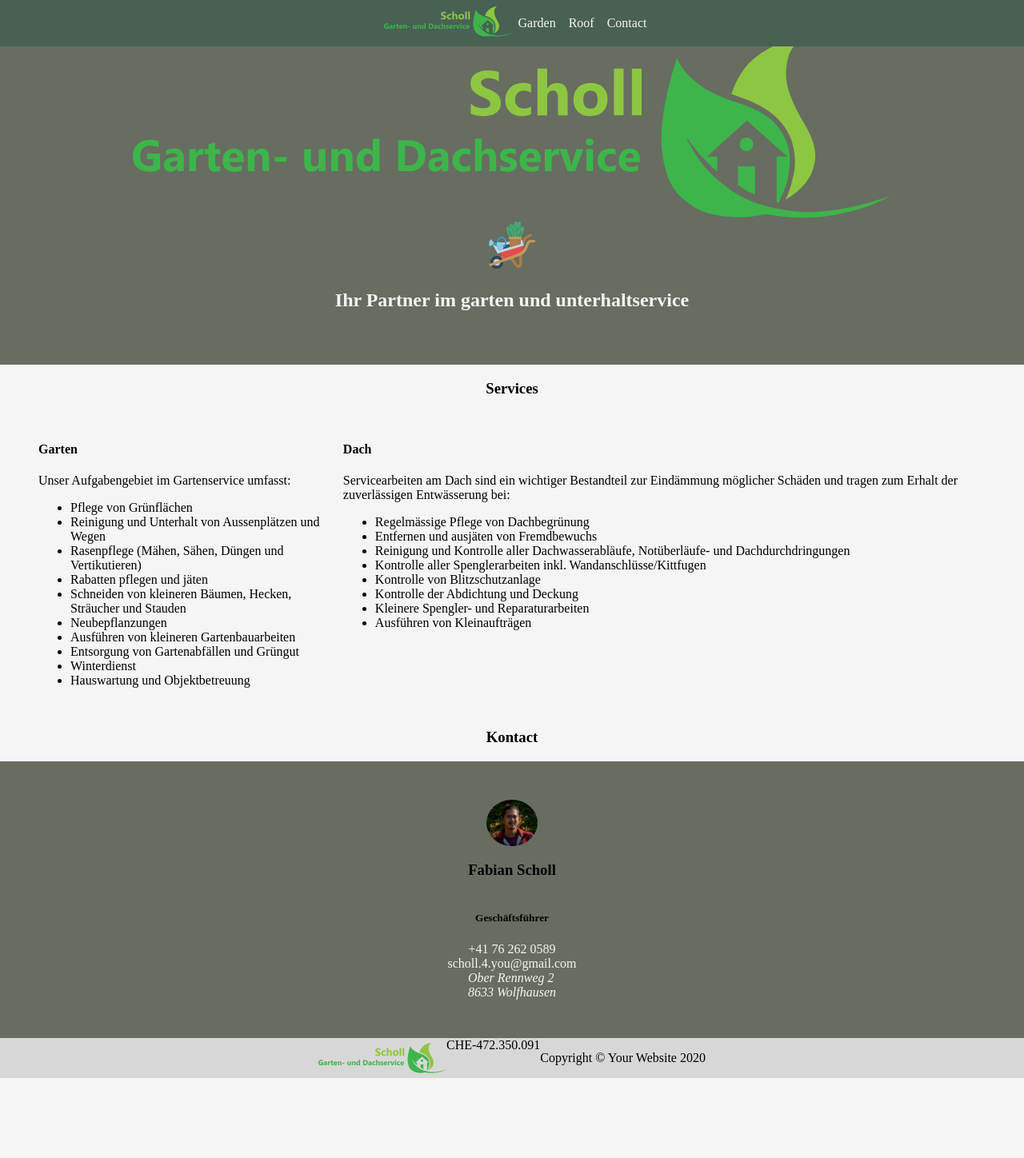
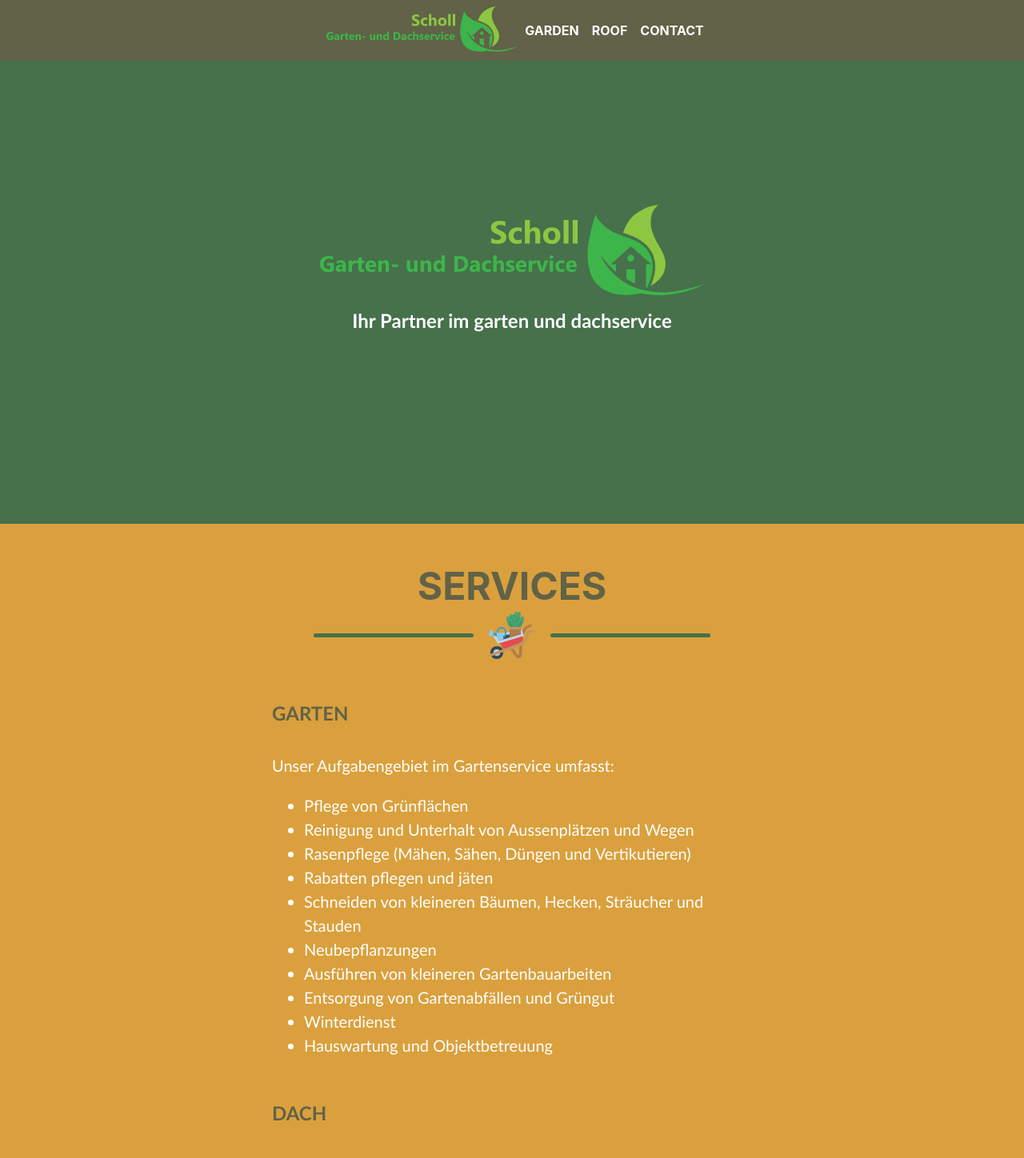
Before and after one commit to shivy108/schollNext, a Next.js app: page / in a window 1280 px wide. Shown: the top 1448 px of the page at 80% size. Before the commit the page ends 1348 px from the top, so only its background shows below. Built offline with nearby package versions, Linux system fonts and the light colour scheme.

Commit message:
style refine

```diff
--- a/pages/index.jsx
+++ b/pages/index.jsx
@@ -29,12 +29,11 @@ export default function Home() {
           <a href="#pageTop">
             <img className="nav-logo" src="../assets/SVGLogo.svg" alt="" />
           </a>
-          <div className="nav-links">
+
           <div className="nav-menu-links">
             <a href="#garden">Garden</a>
             <a href="#roof">Roof</a>
             <a href="#contact">Contact</a>
-            </div>
           </div>
         </div>
       </nav>
@@ -47,12 +46,17 @@ export default function Home() {
           src="../assets/SVGLogo.svg"
           alt="Scholl Garten- und Dachservice"
         />
-        <img className="wheel-barrow" src="../assets/wheelbarrow.svg" alt="" />
-        <h2 className="subtitle">Ihr Partner im garten und unterhaltservice</h2>
+        <h2 className="subtitle">Ihr Partner im garten und dachservice</h2>
       </div>
 
       {/* Services  */}
       <h3 className="card-title">Services</h3>
+      <div className="title-wrapper">
+        <div className="line-left"></div>
+        <img className="wheel-barrow" src="../assets/wheelbarrow.svg" alt="" />
+        <div className="line-right"></div>
+      </div>
+
       <div className="split-container">
         <p className="garden">
           <h4>Garten</h4>
@@ -97,11 +101,21 @@ export default function Home() {
         </p>
       </div>
       {/* contact  */}
+
+      <div className="container-contact">
         <h3 className="card-title">Kontact</h3>
-      <div className="container">
+        <div className="title-wrapper">
+          <div className="line-left"></div>
+          <img
+            className="wheel-barrow"
+            src="../assets/wheelbarrow.svg"
+            alt=""
+          />
+          <div className="line-right"></div>
+        </div>
         <img className="fäbi" src="../assets/pic.jpg" alt="" />
         <h3 className="avatar_name">Fabian Scholl</h3>
-        <h5 className="avatar_title">Geschäftsführer</h5>
+        <p className="contact">
           <div>
             <a href="tel:+4172620589">+41 76 262 0589</a>
           </div>
@@ -117,11 +131,13 @@ export default function Home() {
               Ober Rennweg 2<br /> 8633 Wolfhausen
             </a>
           </address>
+        </p>
       </div>
       <footer>
         <img className="nav-logo" src="../assets/SVGLogo.svg" alt="" />
-        <div>CHE-472.350.091</div>
+
         <p>Copyright © Your Website 2020</p>
+        <p>CHE-472.350.091</p>
       </footer>
     </>
   );
--- a/style.scss
+++ b/style.scss
@@ -1,14 +1,66 @@
-$primary: #486153;
-$secondary: rgb(103, 109, 96);
-$font1: whitesmoke;
-$font2: rgba(100, 96, 96, 0.2);
+$primary: #616247;
+$secondary: #46714b;
+$font1: #ffffff;
+$background: #daa03d;
+$font2: #444432;
+
+@font-face {
+  font-family: "SB Body";
+  font-style: italic;
+  font-weight: 400;
+  src: local("Lato Italic"), local("Lato-Italic"),
+    url(https://fonts.gstatic.com/s/lato/v16/S6u8w4BMUTPHjxsAXC-qNiXg7Q.woff2)
+      format("woff2");
+  unicode-range: U+0000-00FF, U+0131, U+0152-0153, U+02BB-02BC, U+02C6, U+02DA,
+    U+02DC, U+2000-206F, U+2074, U+20AC, U+2122, U+2191, U+2193, U+2212, U+2215,
+    U+FEFF, U+FFFD;
+}
+/* latin */
+@font-face {
+  font-family: "SB Body";
+  font-style: italic;
+  font-weight: 700;
+  src: local("Lato Bold Italic"), local("Lato-BoldItalic"),
+    url(https://fonts.gstatic.com/s/lato/v16/S6u_w4BMUTPHjxsI5wq_Gwftx9897g.woff2)
+      format("woff2");
+  unicode-range: U+0000-00FF, U+0131, U+0152-0153, U+02BB-02BC, U+02C6, U+02DA,
+    U+02DC, U+2000-206F, U+2074, U+20AC, U+2122, U+2191, U+2193, U+2212, U+2215,
+    U+FEFF, U+FFFD;
+}
+/* latin */
+@font-face {
+  font-family: "SB Body";
+  font-style: normal;
+  font-weight: 400;
+  src: local("Lato Regular"), local("Lato-Regular"),
+    url(https://fonts.gstatic.com/s/lato/v16/S6uyw4BMUTPHjx4wXiWtFCc.woff2)
+      format("woff2");
+  unicode-range: U+0000-00FF, U+0131, U+0152-0153, U+02BB-02BC, U+02C6, U+02DA,
+    U+02DC, U+2000-206F, U+2074, U+20AC, U+2122, U+2191, U+2193, U+2212, U+2215,
+    U+FEFF, U+FFFD;
+}
+/* latin */
+@font-face {
+  font-family: "SB Body";
+  font-style: normal;
+  font-weight: 700;
+  src: local("Lato Bold"), local("Lato-Bold"),
+    url(https://fonts.gstatic.com/s/lato/v16/S6u9w4BMUTPHh6UVSwiPGQ3q5d0.woff2)
+      format("woff2");
+  unicode-range: U+0000-00FF, U+0131, U+0152-0153, U+02BB-02BC, U+02C6, U+02DA,
+    U+02DC, U+2000-206F, U+2074, U+20AC, U+2122, U+2191, U+2193, U+2212, U+2215,
+    U+FEFF, U+FFFD;
+}
 
 body {
   margin: 0;
   padding: 0;
   height: 100%;
   box-sizing: border-box;
-  background-color: $font1;
+  background-color: $background;
+  font-family: "SB Body", -apple-system, BlinkMacSystemFont, "Segoe UI", Roboto,
+    "Helvetica Neue", Arial, "Noto Sans", sans-serif, "Apple Color Emoji",
+    "Segoe UI Emoji", "Segoe UI Symbol", "Noto Color Emoji";
 }
 
 .nav {
@@ -26,11 +78,17 @@ a {
   color: $font1;
 }
 .nav-logo {
-  width: 10rem;
+  width: 15rem;
 }
 .nav-menu-links {
   display: flex;
+  font-family: "SB Heading", -apple-system, BlinkMacSystemFont, "Segoe UI",
+    Roboto, "Helvetica Neue", Arial, "Noto Sans", sans-serif,
+    "Apple Color Emoji", "Segoe UI Emoji", "Segoe UI Symbol", "Noto Color Emoji";
   justify-content: center;
+  font-size: 1rem;
+  text-transform: uppercase;
+  font-weight: bold;
   a {
     margin: 0.5rem;
   }
@@ -38,22 +96,21 @@ a {
 .container {
   display: flex;
   flex-direction: column;
-  padding: 3rem;
+  padding: 15rem;
   background-color: $secondary;
   align-items: center;
+  color: $background;
 }
 .subtitle {
-  margin-top: 0.5rem;
+  margin: 0;
   color: $font1;
-  padding-top: 1rem;
-  text-align: center;
 }
 .wheel-barrow {
   width: 4rem;
 }
 
 .fäbi {
-  width: 4rem;
+  width: 15rem;
   border-radius: 100%;
   align-self: center;
 }
@@ -61,7 +118,10 @@ a {
 // Todo width mobile and pc
 .logo {
   height: auto;
-  width: 80%;
+  width: 60%;
+  padding: 1rem;
+  min-width: 15rem;
+  max-width: 1000px;
 }
 .container > img:nth-child(2) {
   width: 4rem;
@@ -71,17 +131,92 @@ a {
   font-size: 0;
 }
 .split-container {
+  font-size: 1.25rem;
   display: flex;
   justify-content: center;
-  padding-left: 3rem;
-  padding-right: 3rem;
-  background-color: $font1;
+  padding-left: 6rem;
+  padding-right: 6rem;
+  padding-bottom: 6rem;
+  color: $font1;
+  flex-wrap: wrap;
+  div {
+    padding: 1rem;
+  }
+  p {
+    margin: 0;
+    max-width: 600px;
+    font-weight: 300;
+    line-height: 1.5;
+  }
+  h4 {
+    text-transform: uppercase;
+    font-size: 1.5rem;
+    color: $primary;
+  }
 }
 .card-title {
   text-align: center;
+  font-family: "SB Heading", -apple-system, BlinkMacSystemFont, "Segoe UI",
+    Roboto, "Helvetica Neue", Arial, "Noto Sans", sans-serif,
+    "Apple Color Emoji", "Segoe UI Emoji", "Segoe UI Symbol", "Noto Color Emoji";
+
+  text-transform: uppercase;
+  color: $primary;
+  font-size: 3rem;
+  margin-top: 3rem;
+  margin-bottom: 0;
 }
-#__next > footer:nth-child(8) {
+footer {
   display: flex;
   justify-content: center;
   background-color: $font2;
+  padding: 1rem;
+  flex-wrap: wrap;
+  color: $font1;
 }
+
+.line-left,
+.line-right {
+  width: 200px;
+  background: $secondary;
+  height: 5px;
+  border-radius: 5px;
+  margin: 1rem;
+}
+.title-wrapper {
+  color: $primary;
+  display: flex;
+  align-items: center;
+  width: 100%;
+  padding-bottom: 1rem;
+  justify-content: center;
+  font-size: 3rem;
+}
+
+h3.card-title:nth-child(1) {
+  color: $background;
+  margin: 0;
+}
+div.title-wrapper:nth-child(2) {
+  margin-bottom: 1rem;
+  .line-left,
+  .line-right {
+    background-color: $background;
+  }
+}
+.avatar_name {
+  text-transform: uppercase;
+  font-size: 2rem;
+}
+.contact {
+  font-size: 1.5rem;
+  font-weight: 300;
+}
+.container-contact {
+  display: flex;
+  flex-direction: column;
+  padding: 3rem;
+  background-color: $secondary;
+  align-items: center;
+  color: $background;
+}
```
Lines whose indentation alone changed are shown as unchanged.
